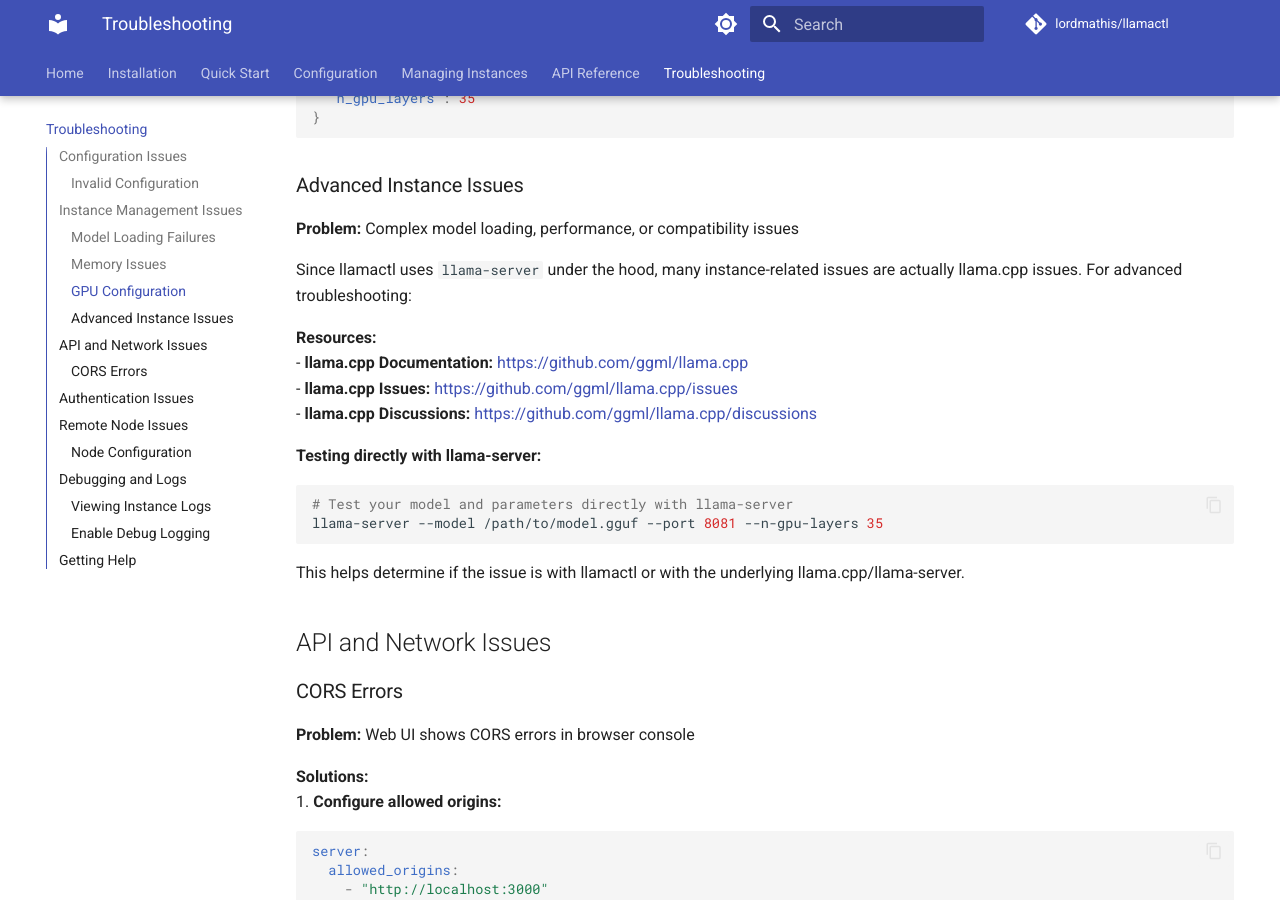
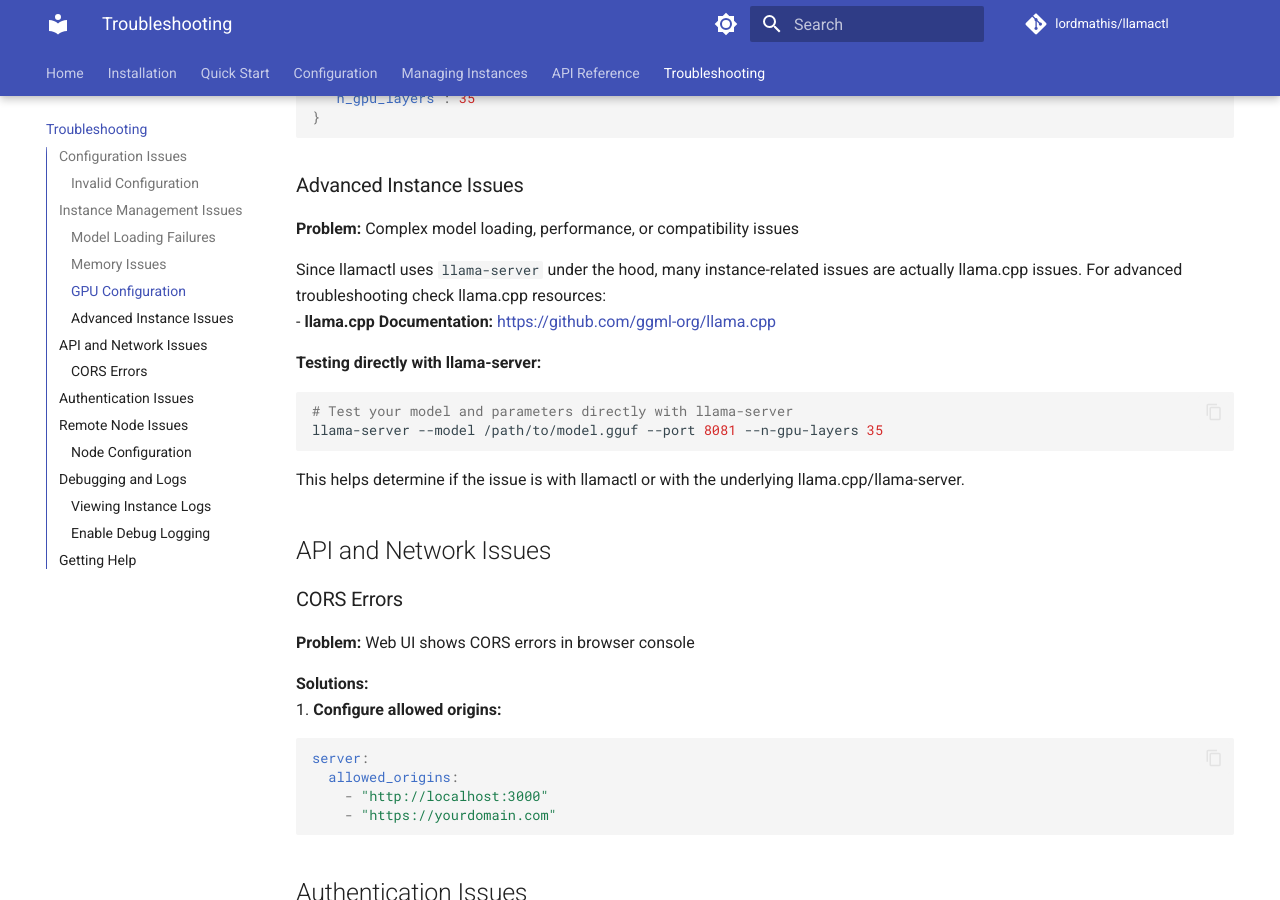
Before and after one commit to lordmathis/llamactl, an MkDocs documentation site: the page built from docs/troubleshooting.md, in a window 1280 px wide and 900 px high, scrolled down 1555 px. Built offline with MkDocs 1.6.1 and Material for MkDocs 9.7.7, drawn with Linux system fonts in a browser that asks for light colours; comment, search, counter and statistics services are not loaded; the version menu is left out.

Commit message:
Fix llama.cpp link in troubleshooting docs

````diff
--- a/docs/troubleshooting.md
+++ b/docs/troubleshooting.md
@@ -68,12 +68,9 @@
 
 **Problem:** Complex model loading, performance, or compatibility issues
 
-Since llamactl uses `llama-server` under the hood, many instance-related issues are actually llama.cpp issues. For advanced troubleshooting:
+Since llamactl uses `llama-server` under the hood, many instance-related issues are actually llama.cpp issues. For advanced troubleshooting check llama.cpp resources:
+- **llama.cpp Documentation:** [https://github.com/ggml-org/llama.cpp](https://github.com/ggml-org/llama.cpp)
 
-**Resources:**
-- **llama.cpp Documentation:** [https://github.com/ggml/llama.cpp](https://github.com/ggml/llama.cpp)
-- **llama.cpp Issues:** [https://github.com/ggml/llama.cpp/issues](https://github.com/ggml/llama.cpp/issues)
-- **llama.cpp Discussions:** [https://github.com/ggml/llama.cpp/discussions](https://github.com/ggml/llama.cpp/discussions)
 
 **Testing directly with llama-server:**
 ```bash
````
